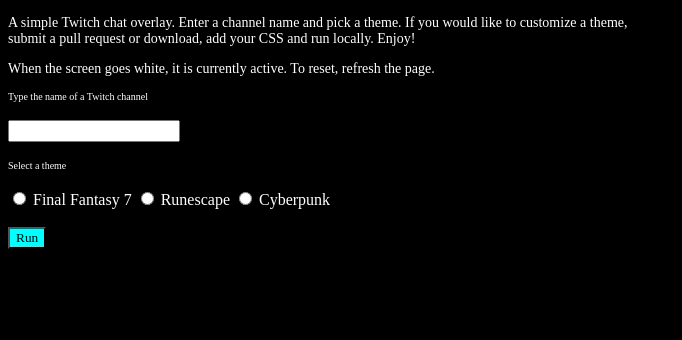
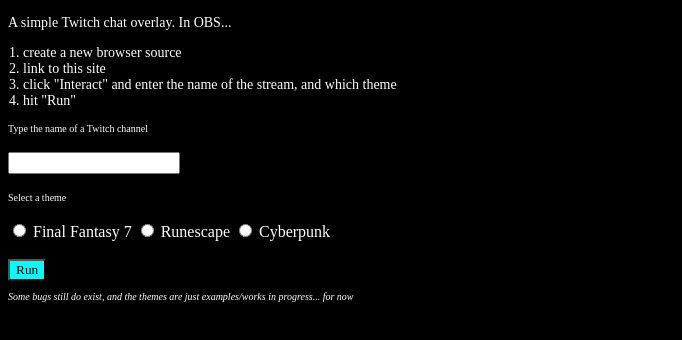
Before and after one commit to johnakers/loqui, a plain HTML site: page index.html in a window 1280 px wide. Shown: the part 44-384 px from the top of the page, without its empty margins (0-682 px from the left). Drawn offline with nearby package versions, Linux system fonts and the light colour scheme; a script that the page names is missing; a web font is replaced by a local one.

Commit message:
updating instructions

```diff
--- a/index.html
+++ b/index.html
@@ -18,12 +18,15 @@
     <div id="menu">
       <h3>Loqui</h3>
       <p style="font-size: 14px;">
-        A simple Twitch chat overlay. Enter a channel name and pick a theme. If you would like to
-        customize a theme, submit a pull request or download, add your CSS and run locally. Enjoy!
+        A simple Twitch chat overlay. In OBS...
       </p>
-      <p style="font-size: 14px;">
-        When the screen goes white, it is currently active. To reset, refresh the page.
-      </p>
+      <ol style="font-size: 14px; padding-left: 15px;">
+        <li>create a new browser source</li>
+        <li>link to this site</li>
+        <li>click "Interact" and enter the name of the stream, and which theme</li>
+        <li>hit "Run"</li>
+      </ol>
+
       <div class="label">Type the name of a Twitch channel</div>
       <br />
       <input type="text" id="channel" />
@@ -42,6 +45,10 @@
       <br />
       <br />
       <button type="submit" onclick="run()">Run</button>
+
+      <p style="font-size: 10px;">
+        <i>Some bugs still do exist, and the themes are just examples/works in progress... for now</i>
+      </p>
     </div>
 
     <div id="chat">
```
